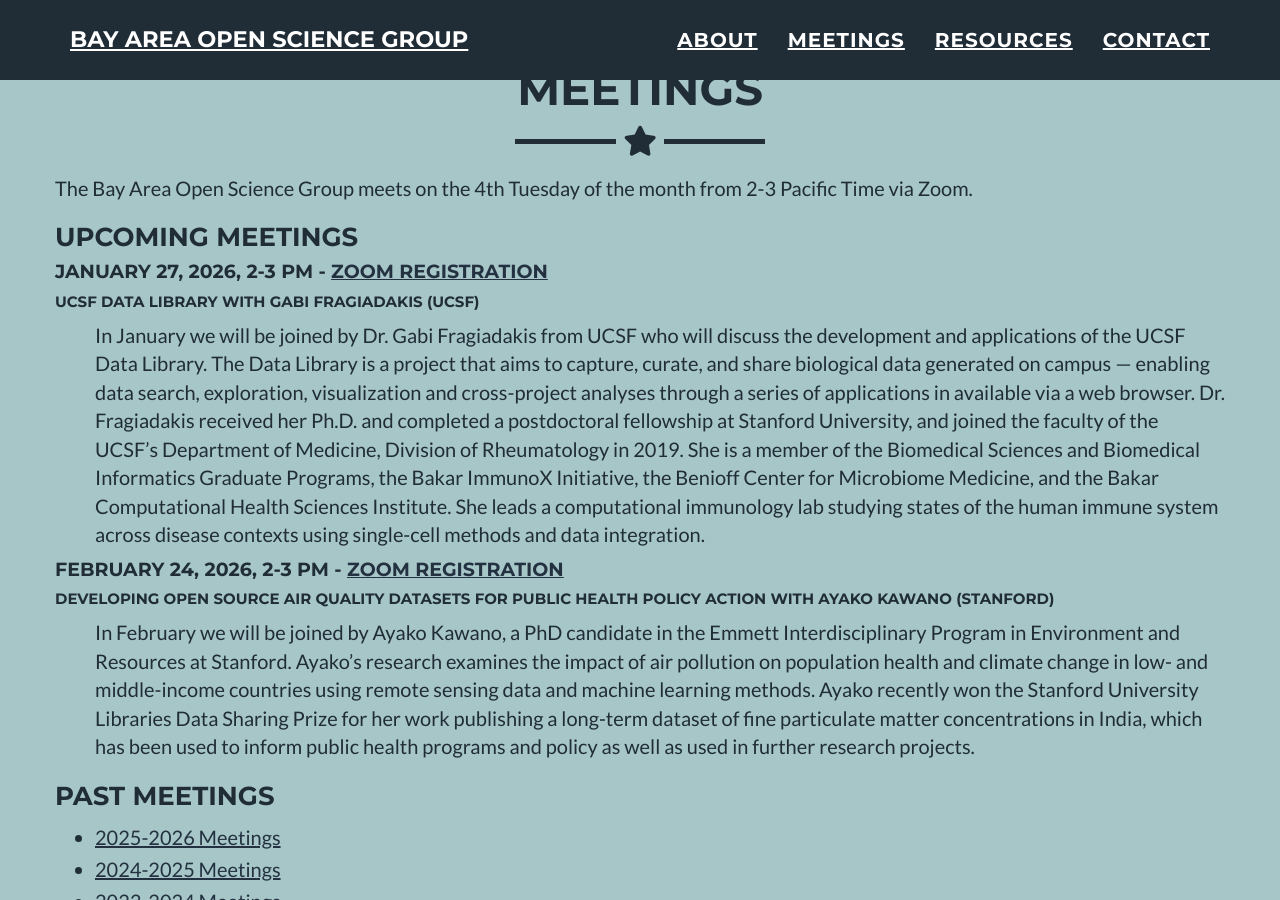
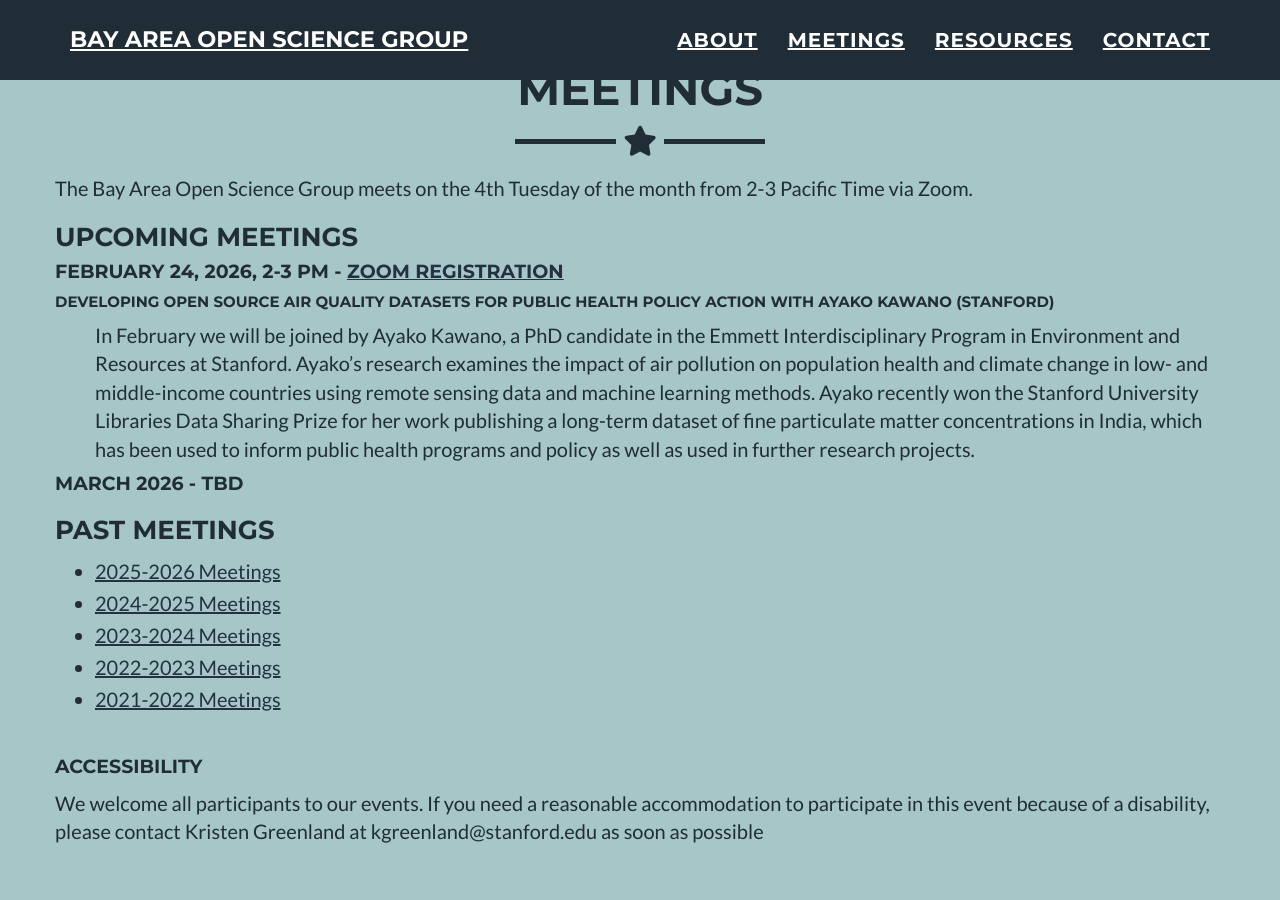
Before and after one commit to BayAreaOpenScienceGroup/BayAreaOpenScienceGroup.github.io, a Jekyll site: the page built from index.html, in a window 1280 px wide and 900 px high, scrolled down 1428 px. Built offline with Jekyll 4.4.1, drawn with Linux system fonts in a browser that asks for light colours.

Commit message:
updates for feb session

```diff
--- a/_includes/meetings.html
+++ b/_includes/meetings.html
@@ -13,14 +13,12 @@
 
         <h3>Upcoming Meetings</h3>
 
-<h4>January 27, 2026, 2-3 PM - <a href="https://ucsf.zoom.us/meeting/register/cZkb_TzmSJaQ2nFKR3wGQA#/registration">Zoom Registration</a></h4>
-<h5>UCSF Data Library with Gabi Fragiadakis (UCSF)</h5>
-<p style="padding-left: 40px;">In January we will be joined by Dr. Gabi Fragiadakis from UCSF who will discuss the development and applications of the UCSF Data Library. The Data Library is a project that aims to capture, curate, and share biological data generated on campus — enabling data search, exploration, visualization and cross-project analyses through a series of applications in available via a web browser. Dr. Fragiadakis received her Ph.D. and completed a postdoctoral fellowship at Stanford University, and joined the faculty of the UCSF’s Department of Medicine, Division of Rheumatology in 2019. She is a member of the Biomedical Sciences and Biomedical Informatics Graduate Programs, the Bakar ImmunoX Initiative, the Benioff Center for Microbiome Medicine, and the Bakar Computational Health Sciences Institute. She leads a computational immunology lab studying states of the human immune system across disease contexts using single-cell methods and data integration.</p>
-
 <h4>February 24, 2026, 2-3 PM - <a href="https://ucsf.zoom.us/meeting/register/EJj5jJzyQYaGaSwlIJIlyQ#/registration">Zoom Registration</a></h4>
 <h5>Developing open source air quality datasets for public health policy action with Ayako Kawano (Stanford)</h5>
 <p style="padding-left: 40px;">
 In February we will be joined by Ayako Kawano, a PhD candidate in the Emmett Interdisciplinary Program in Environment and Resources at Stanford. Ayako’s research examines the impact of air pollution on population health and climate change in low- and middle-income countries using remote sensing data and machine learning methods. Ayako recently won the Stanford University Libraries Data Sharing Prize for her work publishing a long-term dataset of fine particulate matter concentrations in India, which has been used to inform public health programs and policy as well as used in further research projects.</p>
+
+<h4>March 2026 - TBD</h4>
 
 
         <h3>Past Meetings</h3>
```
Also changed, not shown: 1 other file.
